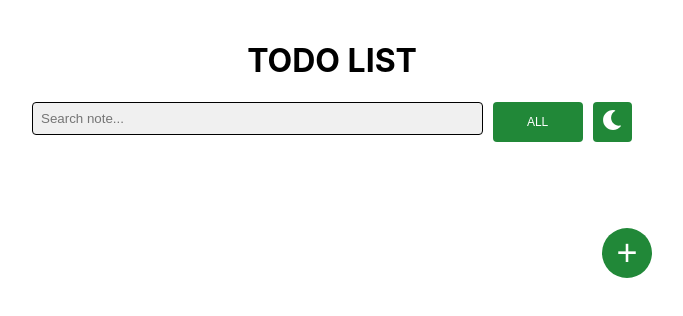
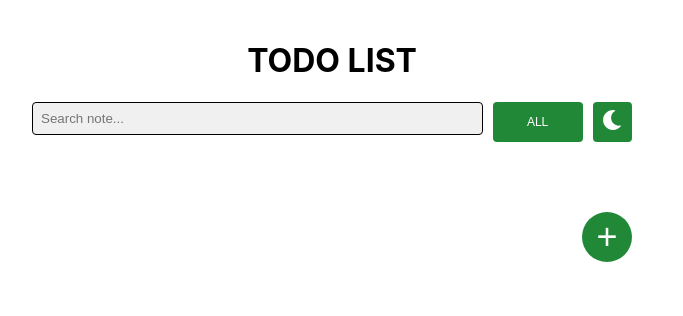
Before and after one commit to Bulbashok/to-do-list, a React (Vite) app: page / in a window 1280 px wide. Shown: the top 316 px of the page, without its empty margins (308-991 px from the left). Built offline with nearby package versions, Linux system fonts and the light colour scheme.

Commit message:
fix deleted task

```diff
--- a/src/App.module.css
+++ b/src/App.module.css
@@ -3,7 +3,9 @@
   margin: 0 auto;
   padding: 20px;
   text-align: center;
-  transition: background-color 0.3s, color 0.3s;
+  transition:
+    background-color 0.3s,
+    color 0.3s;
 }
 
 .title.light {
@@ -82,14 +84,18 @@
 .app {
   min-height: 100vh;
   padding: 20px;
-  transition: background-color 0.3s, color 0.3s;
+  transition:
+    background-color 0.3s,
+    color 0.3s;
 }
 
 .container {
   background-color: var(--background-color);
   color: var(--text-color);
   padding: 20px;
-  transition: background-color 0.3s, color 0.3s;
+  transition:
+    background-color 0.3s,
+    color 0.3s;
 }
 
 .searchInput {
@@ -99,3 +105,11 @@
   padding: 8px;
   border-radius: 4px;
 }
+
+.buttonsContainer {
+  width: 100%;
+  margin-top: 50px;
+  display: flex;
+  align-items: center;
+  justify-content: space-between;
+}
--- a/src/App.tsx
+++ b/src/App.tsx
@@ -1,10 +1,11 @@
-import React, { useState, useContext} from "react";
+import React, { useState, useContext } from "react";
 import styles from "./App.module.css";
 import TaskList from "./components/TaskList/TaskList";
 import { TaskProvider } from "./context/TaskContext";
 import AddTaskForm from "./components/AddTaskForm/AddTaskForm";
 import { ThemeContext } from "./context/ThemeContext";
-import ThemeToggleButton from "./components/ThemeToggleButton/ThemeToggleButton"
+import ThemeToggleButton from "./components/ThemeToggleButton/ThemeToggleButton";
+import UndoButton from "./components/UndoButton/UndoButton";
 
 const App: React.FC = () => {
   const [filter, setFilter] = useState<"All" | "Completed" | "Incomplete">("All");
@@ -31,7 +32,7 @@ const App: React.FC = () => {
           />
           <div className={styles.filterContainer}>
             <button onClick={() => setIsFilterOpen(!isFilterOpen)} className={styles.filterButton}>
-            {filter.toUpperCase()}
+              {filter.toUpperCase()}
             </button>
             {isFilterOpen && (
               <div className={styles.filterDropdown}>
@@ -41,10 +42,15 @@ const App: React.FC = () => {
               </div>
             )}
           </div>
-          <ThemeToggleButton/>
+          <ThemeToggleButton />
         </div>
         <TaskList filter={filter} searchQuery={searchQuery} />
-        <AddTaskForm />
+        <div className={styles.buttonsContainer}>
+          <div>
+            <UndoButton />
+          </div>
+          <AddTaskForm />
+        </div>
       </div>
     </TaskProvider>
   );
--- a/src/components/AddTaskForm/AddTaskForm.module.css
+++ b/src/components/AddTaskForm/AddTaskForm.module.css
@@ -1,7 +1,4 @@
 .addTaskButton {
-  position: absolute;
-  margin-top: 50px;
-  right: 25%;
   font-size: 36px;
   background-color: #218838;
   color: white;
--- a/src/components/TaskItem/TaskItem.module.css
+++ b/src/components/TaskItem/TaskItem.module.css
@@ -92,25 +92,7 @@
   height: 100%;
   border-radius: 50%;
   background-color: #dc3545;
-  transition: width 1s linear, height 1s linear;
+  transition:
+    width 1s linear,
+    height 1s linear;
 }
-
-.undoButton {
-  position: absolute;
-  top: 50%;
-  left: 50%;
-  background-color: #ffcc00;
-  color: #000;
-  border: none;
-  padding: 10px 20px;
-  border-radius: 4px;
-  cursor: pointer;
-  font-size: 16px;
-  transition: background-color 0.3s ease;
-  transform: translate(-50%, -50%);
-  z-index: 1000;
-}
-
-.undoButton:hover {
-  background-color: #e6b800;
-}
--- a/src/components/TaskItem/TaskItem.tsx
+++ b/src/components/TaskItem/TaskItem.tsx
@@ -10,34 +10,9 @@ interface TaskItemProps {
 }
 
 const TaskItem: React.FC<TaskItemProps> = ({ task, index }) => {
-  const { deleteTask, editTask, toggleTaskCompletion, restoreTask, deletedTask } =
-    useContext(TaskContext)!;
+  const { deleteTask, editTask, toggleTaskCompletion, deletedTask } = useContext(TaskContext)!;
   const [isEditing, setIsEditing] = useState<boolean>(false);
   const [editedText, setEditedText] = useState<string>(task.text);
-  const [timeLeft, setTimeLeft] = useState<number>(5);
-
-  useEffect(() => {
-    if (deletedTask && deletedTask.index === index) {
-      const timer = setInterval(() => {
-        setTimeLeft((prev) => {
-          if (prev > 0) {
-            return prev - 1;
-          } else {
-            clearInterval(timer);
-            return 0;
-          }
-        });
-      }, 1000);
-
-      return () => clearInterval(timer);
-    }
-  }, [deletedTask, index]);
-
-  useEffect(() => {
-    if (!deletedTask) {
-      setTimeLeft(5);
-    }
-  }, [deletedTask]);
 
   const handleSave = () => {
     if (editedText.trim() === "") {
@@ -71,11 +46,6 @@ const TaskItem: React.FC<TaskItemProps> = ({ task, index }) => {
           <FaTrash />
         </button>
       </div>
-      {deletedTask && deletedTask.index === index && (
-        <button onClick={restoreTask} className={styles.undoButton}>
-          Task Deleted UNDO {timeLeft}
-        </button>
-      )}
       <Modal
         isOpen={isEditing}
         onClose={() => setIsEditing(false)}
--- /dev/null
+++ b/src/components/UndoButton/UndoButton.module.css
@@ -0,0 +1,14 @@
+.undoButton {
+  background-color: #ffcc00;
+  color: #000;
+  border: none;
+  padding: 10px 20px;
+  border-radius: 4px;
+  cursor: pointer;
+  font-size: 16px;
+  transition: background-color 0.3s ease;
+}
+
+.undoButton:hover {
+  background-color: #e6b800;
+}
--- /dev/null
+++ b/src/components/UndoButton/UndoButton.tsx
@@ -0,0 +1,37 @@
+import { memo, useContext, useEffect, useState } from "react";
+import styles from "./UndoButton.module.css";
+import { TaskContext } from "../../context/TaskContext";
+
+function UndoButton() {
+  const [timeLeft, setTimeLeft] = useState<number>(5);
+  const { restoreTask, deletedTask } = useContext(TaskContext)!;
+
+  useEffect(() => {
+    if (!deletedTask) return;
+
+    const timer = setInterval(() => {
+      setTimeLeft((prev) => {
+        if (prev > 0) {
+          return prev - 1;
+        } else {
+          clearInterval(timer);
+          return 0;
+        }
+      });
+    }, 1000);
+
+    return () => clearInterval(timer);
+  }, [deletedTask]);
+
+  if (!deletedTask) {
+    return null;
+  }
+
+  return (
+    <button onClick={restoreTask} className={styles.undoButton}>
+      Task Deleted UNDO {timeLeft}
+    </button>
+  );
+}
+
+export default UndoButton;
--- a/src/context/TaskContext.tsx
+++ b/src/context/TaskContext.tsx
@@ -1,4 +1,4 @@
-import React, { createContext, useState, ReactNode, useEffect } from "react";
+import React, { createContext, useState, ReactNode, useEffect, useMemo, useCallback } from "react";
 
 interface Task {
   text: string;
@@ -60,14 +60,14 @@ export const TaskProvider: React.FC<TaskProviderProps> = ({ children }) => {
     setTasks(newTasks);
   };
 
-  const restoreTask = () => {
+  const restoreTask = useCallback(() => {
     if (deletedTask) {
       const newTasks = [...tasks];
       newTasks.splice(deletedTask.index, 0, deletedTask.task);
       setTasks(newTasks);
       setDeletedTask(null);
     }
-  };
+  }, [deletedTask, tasks]);
 
   const toggleTaskCompletion = (index: number) => {
     const newTasks = [...tasks];
@@ -75,9 +75,8 @@ export const TaskProvider: React.FC<TaskProviderProps> = ({ children }) => {
     setTasks(newTasks);
   };
 
-  return (
-    <TaskContext.Provider
-      value={{
+  const value = useMemo(() => {
+    return {
       tasks,
       addTask,
       deleteTask,
@@ -85,9 +84,8 @@ export const TaskProvider: React.FC<TaskProviderProps> = ({ children }) => {
       restoreTask,
       toggleTaskCompletion,
       deletedTask,
-      }}
-    >
-      {children}
-    </TaskContext.Provider>
-  );
     };
+  }, [deleteTask, deletedTask, editTask, tasks, restoreTask, toggleTaskCompletion]);
+
+  return <TaskContext.Provider value={value}>{children}</TaskContext.Provider>;
+};
--- a/vite.config.ts
+++ b/vite.config.ts
@@ -3,4 +3,7 @@ import react from '@vitejs/plugin-react';
 
 export default defineConfig({
   plugins: [react()],
+  server: {
+    port: 3000
+  }
 });
```
Also changed, not shown: 1 other file (tests, documents, lock files or other folders). Lines whose indentation alone changed are shown as unchanged.
